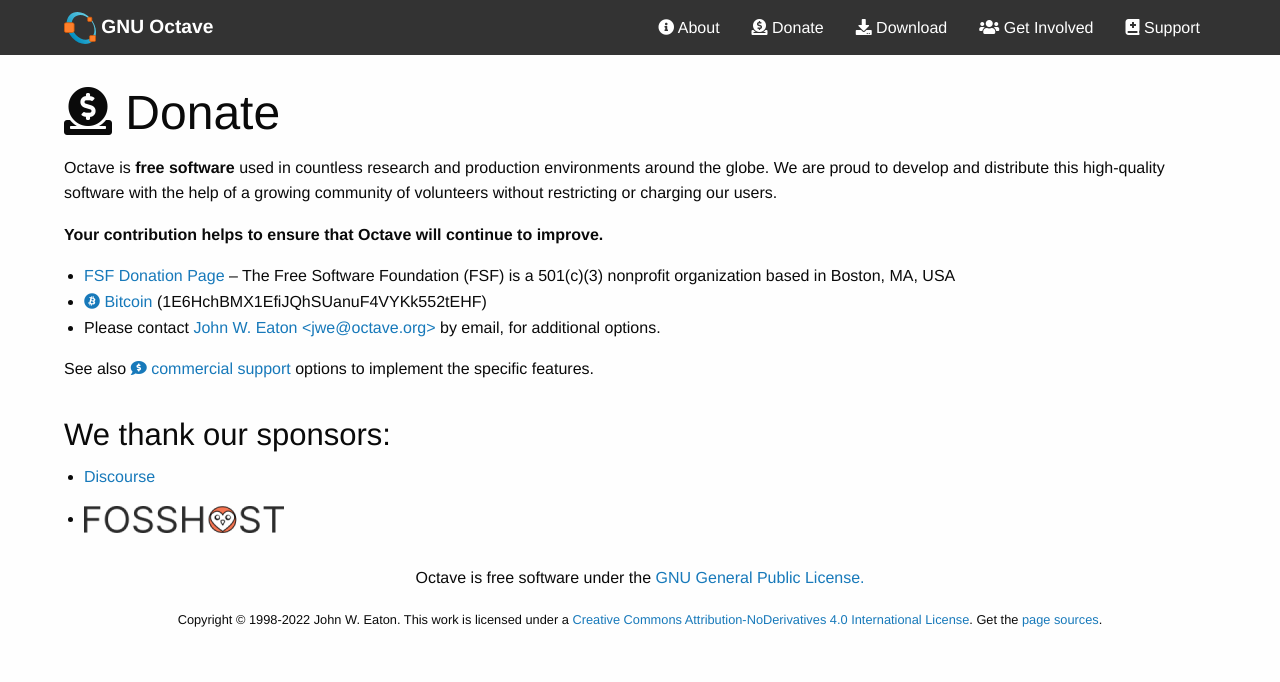
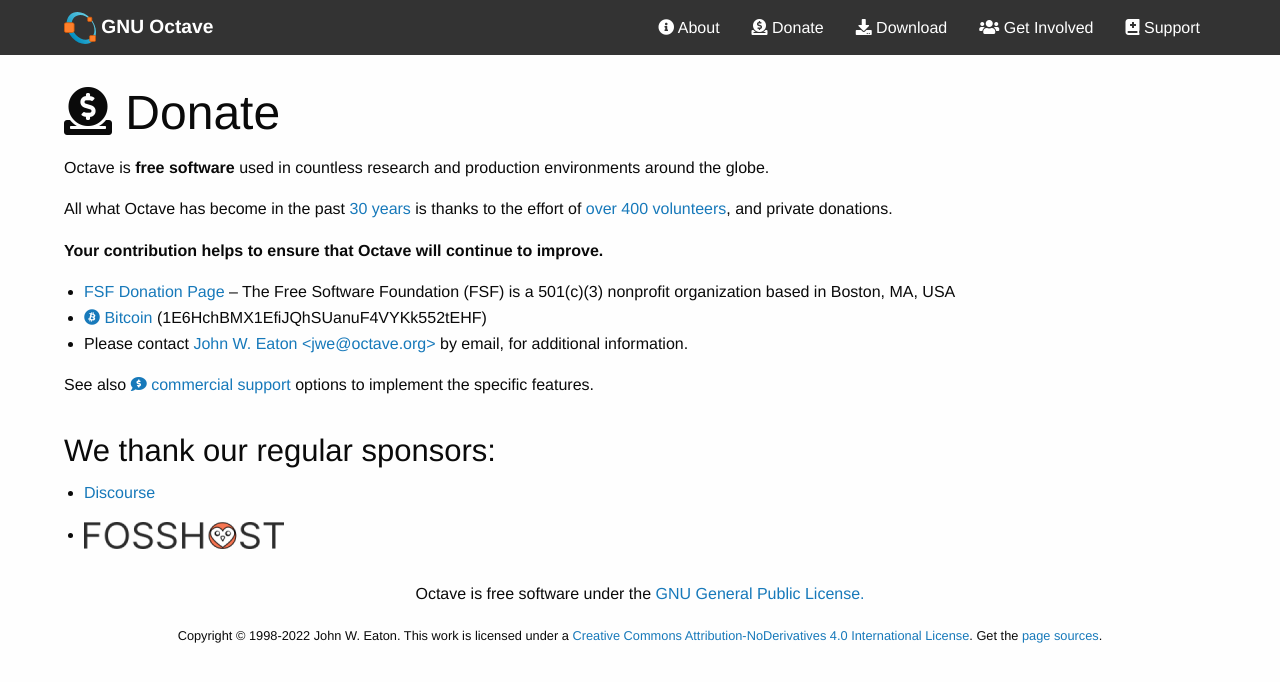
Before and after one commit to gnu-octave/gnu-octave.github.io, a Jekyll site: the page built from pages/menu/donate.md, in a window 1280 px wide. Shown: the top 682 px of the page. Built offline with Jekyll 4.4.1, drawn with Linux system fonts in a browser that asks for light colours; nearby versions of some CDN libraries.

Commit message:
Rephrase donation pages.

```diff
--- a/pages/menu/donate.md
+++ b/pages/menu/donate.md
@@ -8,9 +8,11 @@
 
 Octave is **free software**
 used in countless research and production environments around the globe.
-We are proud to develop and distribute this high-quality software
-with the help of a growing community of volunteers
-without restricting or charging our users.
+
+All what Octave has become in the past
+[30 years]({{ "about.html" | relative_url }}) is thanks to the effort of
+[over 400 volunteers](https://hg.savannah.gnu.org/hgweb/octave/file/tip/doc/interpreter/contributors.in),
+and private donations.
 
 **Your contribution helps to ensure that Octave will continue to improve.**
 
@@ -19,13 +21,13 @@
 - [<i class="fab fa-bitcoin"></i> Bitcoin](bitcoin:1E6HchBMX1EfiJQhSUanuF4VYKk552tEHF)
   (1E6HchBMX1EfiJQhSUanuF4VYKk552tEHF)
 - Please contact [John W. Eaton &lt;jwe@octave.org&gt;](mailto:jwe@octave.org)
-  by email, for additional options.
+  by email, for additional information.
 
 See also
 [<i class="fas fa-comment-dollar"></i> commercial support]({{ "commercial-support.html" | relative_url }})
 options to implement the specific features.
 
 
-### We thank our sponsors:
+### We thank our regular sponsors:
 
 {% include sponsors.md %}
```
Also changed, not shown: pages/index.md (+1 -1 lines).
